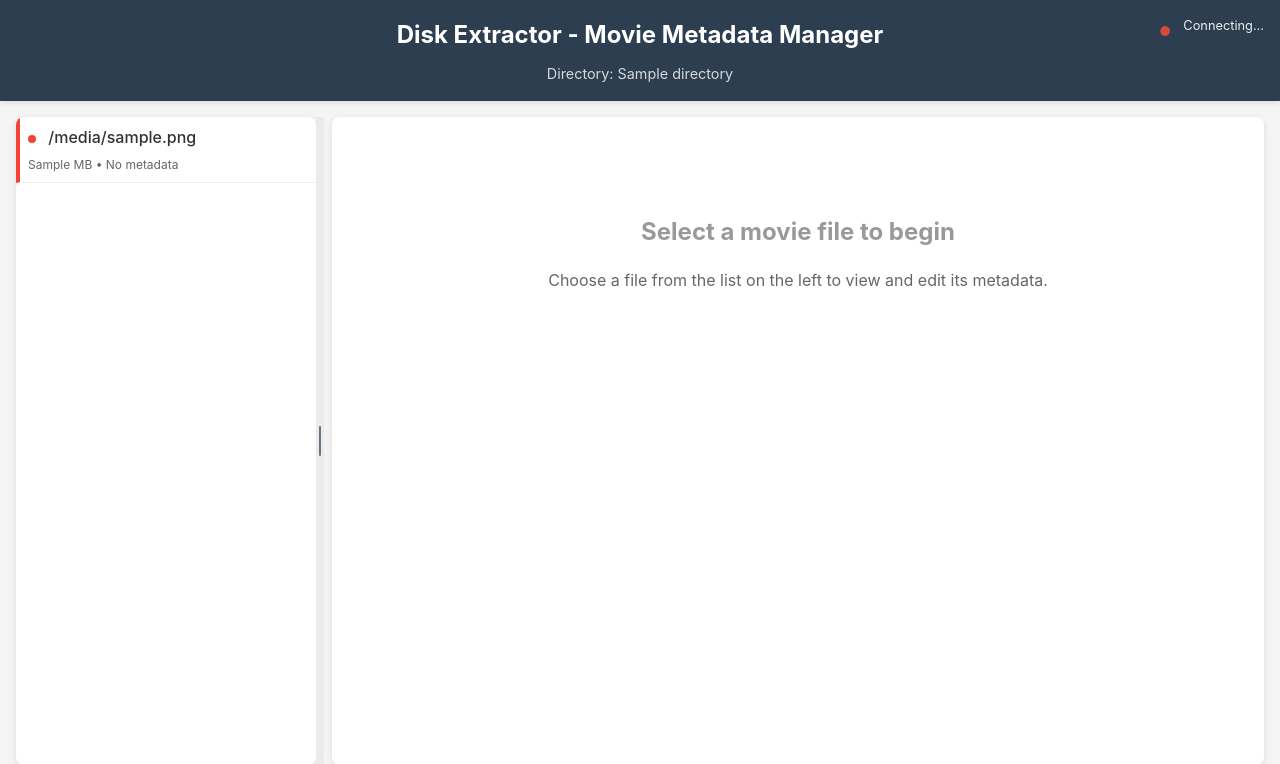
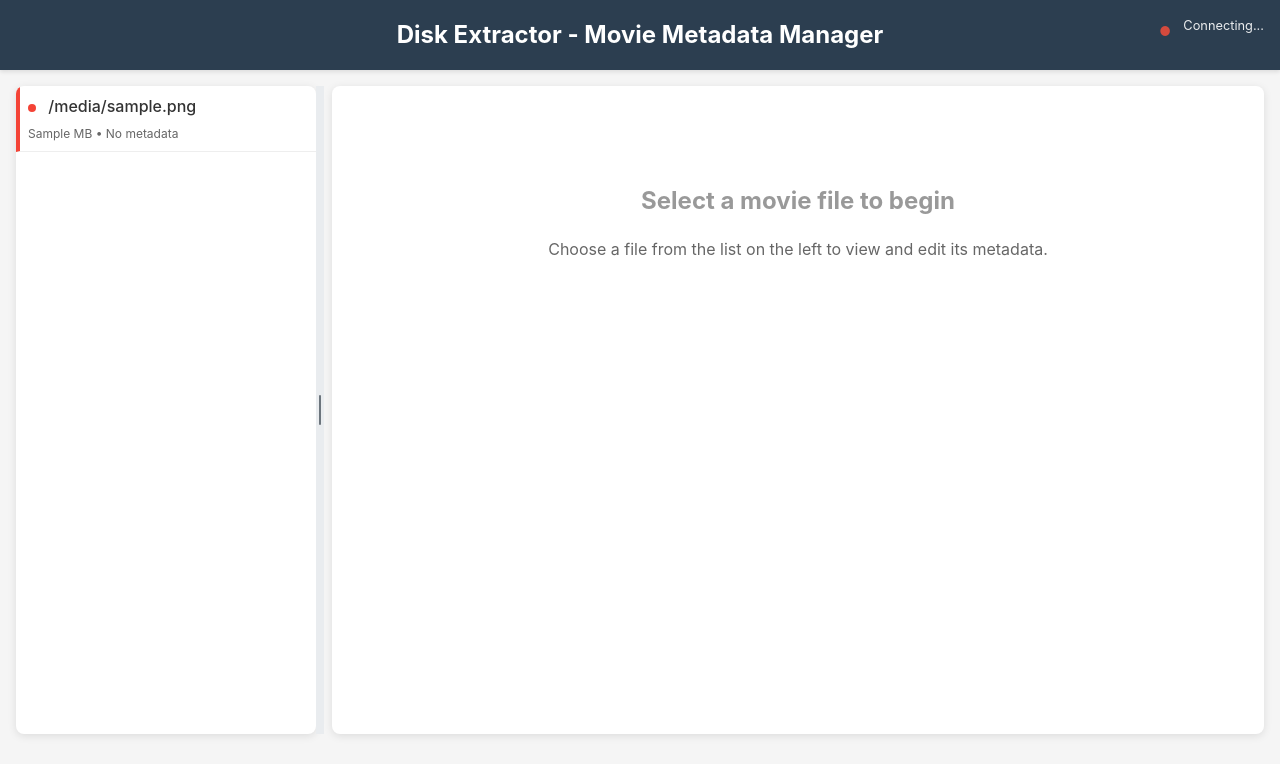
Before and after one commit to ottago/disk-extractor, a Flask app: template templates/index.html in a window 1280 px wide. Shown: the top 764 px of the page. Run offline with Flask 3, Linux system fonts and the light colour scheme; the template is opened without the code that fills it: most values are stand-ins (such as "Sample title", 1, 10 or a date in 2020); parts of the project's set-up code (start-up, migrations or seed data) failed here and were passed over; some libraries are stand-ins or nearby versions.

Commit message:
Removed directory path from header since its only showing the container value.

```diff
--- a/templates/index.html
+++ b/templates/index.html
@@ -9,7 +9,6 @@
 <body>
     <div class="header">
         <h1>Disk Extractor - Movie Metadata Manager</h1>
-        <p>Directory: {{ directory }}</p>
         <!-- Minimal addition: connection status -->
         <div class="connection-status">
             <span id="connectionStatus" class="status-indicator offline">●</span>
```
